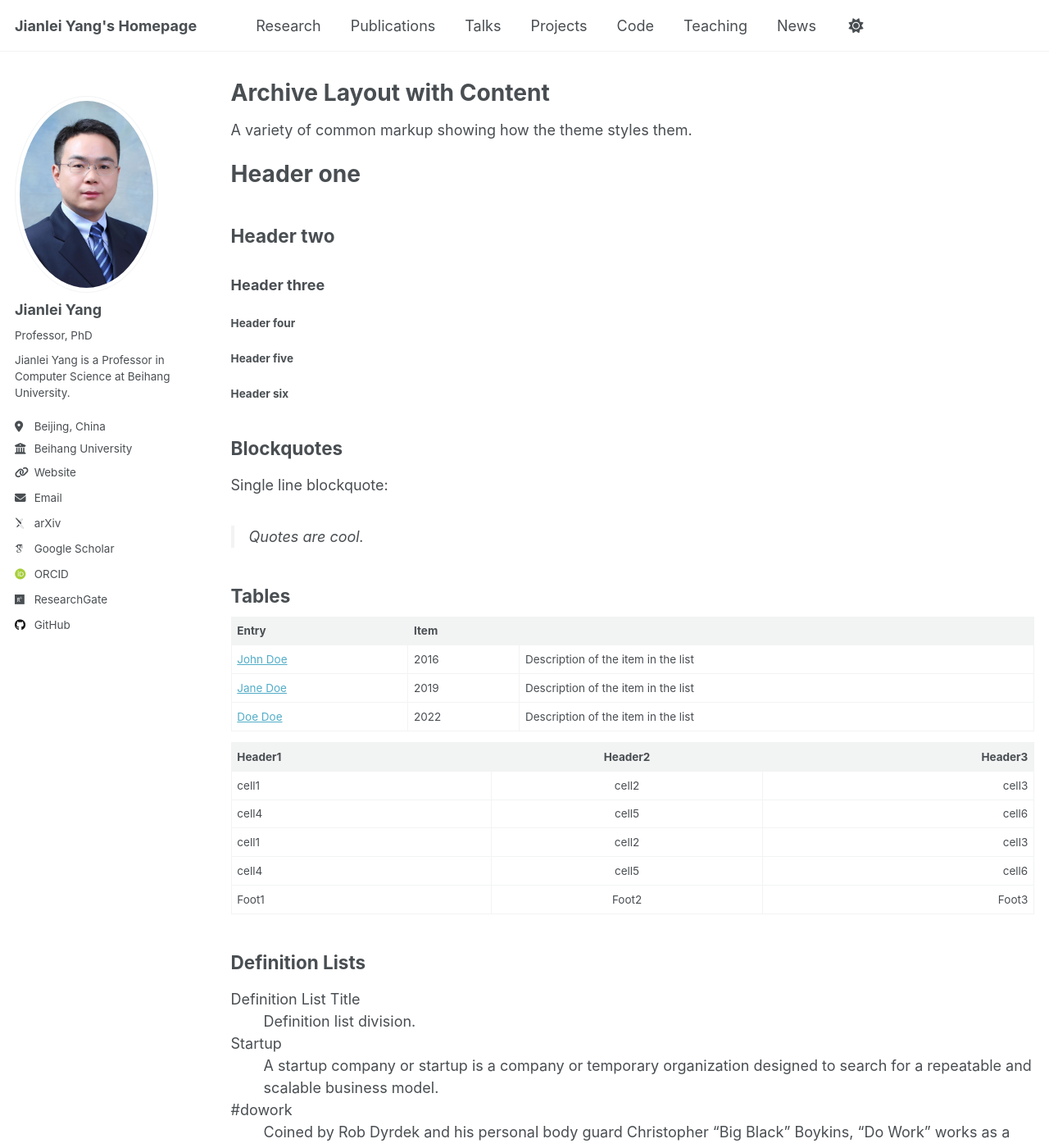
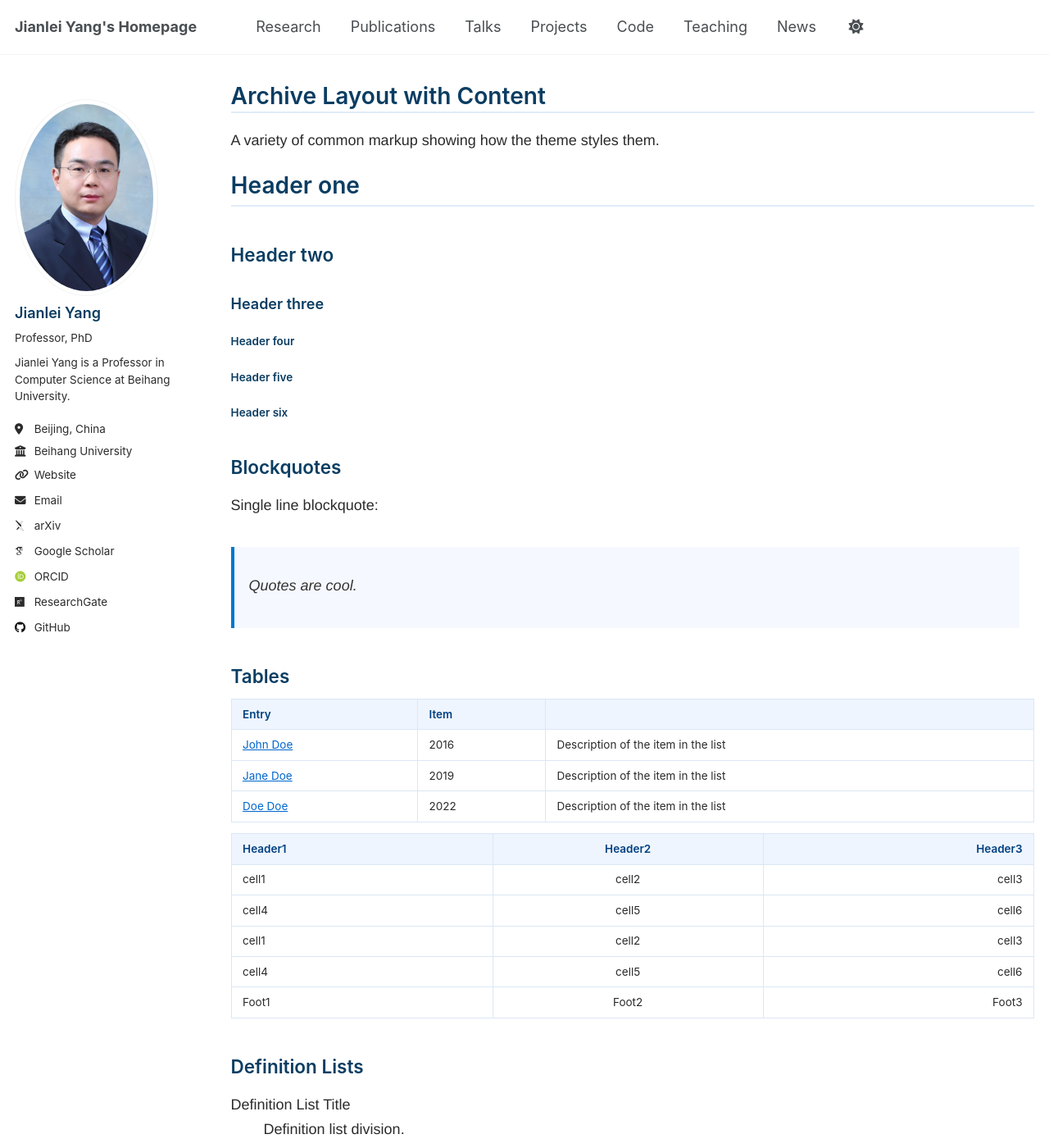
Before and after one commit to dogrush/dogrush.github.io, a Jekyll site: the page built from _pages/archive-layout-with-content.md, in a window 1280 px wide and 1400 px high. Shown: the whole window at 82% size. Built offline with Jekyll 4.4.1, drawn with Linux system fonts in a browser that asks for light colours; some web fonts are replaced; a script that is not in the unit is left out.

Commit message:
update 2 files

```diff
--- /dev/null
+++ b/_sass/_custom.scss
@@ -0,0 +1,139 @@
+/* =====================================================
+   AcademicPages Custom Theme - "Academic Blue"
+   Designed for a clean, professional academic appearance
+   ===================================================== */
+
+/* === 基础文字与背景 === */
+body {
+  color: #2b2b2b; /* 正文字体颜色 */
+  background-color: #ffffff;
+  font-family: "Helvetica Neue", "Segoe UI", "Roboto", "Noto Sans", sans-serif;
+  line-height: 1.7;
+}
+
+/* === 标题颜色与层级感 === */
+h1, h2, h3, h4, h5, h6 {
+  color: #0a3d62; /* 深蓝标题 */
+  font-weight: 600;
+}
+
+h1 {
+  border-bottom: 2px solid #e0ecf8;
+  padding-bottom: 0.2em;
+}
+
+/* === 链接样式 === */
+a {
+  color: #0066cc;
+  text-decoration: none;
+  transition: color 0.2s ease-in-out, border-bottom 0.2s ease-in-out;
+}
+
+a:hover, a:focus {
+  color: #004c99;
+  border-bottom: 1px solid #004c99;
+  text-decoration: none;
+}
+
+/* === 导航栏（顶部菜单） === */
+.navbar,
+.site-header,
+.site-nav {
+  background-color: #f8fbff;
+  border-bottom: 1px solid #dce9f9;
+}
+
+.navbar a,
+.site-nav a {
+  color: #004080 !important;
+  font-weight: 500;
+}
+
+.navbar a:hover,
+.site-nav a:hover {
+  color: #007bff !important;
+}
+
+/* === 页脚 === */
+.site-footer {
+  background-color: #f5f9ff;
+  color: #666666;
+  border-top: 1px solid #d8e6f8;
+}
+
+.site-footer a {
+  color: #0056b3;
+}
+
+.site-footer a:hover {
+  color: #003d80;
+}
+
+/* === 文章区块 === */
+.post, .page-content {
+  background: #ffffff;
+  border-radius: 10px;
+  box-shadow: 0 0 8px rgba(0, 64, 128, 0.08);
+  padding: 1.8rem;
+  margin-bottom: 2rem;
+}
+
+/* === 引用块 === */
+blockquote {
+  border-left: 4px solid #0077cc;
+  background: #f5f9ff;
+  padding: 0.75em 1em;
+  color: #333;
+  font-style: italic;
+}
+
+/* === 表格样式 === */
+table {
+  border-collapse: collapse;
+  width: 100%;
+  margin: 1em 0;
+}
+
+th, td {
+  border: 1px solid #dbe7f5;
+  padding: 0.5em 1em;
+}
+
+th {
+  background-color: #eef5ff;
+  color: #004080;
+  font-weight: 600;
+}
+
+/* === 按钮样式（用于项目/Publication链接） === */
+.btn, .button {
+  background-color: #0077cc;
+  color: #fff !important;
+  border-radius: 6px;
+  padding: 0.4em 0.9em;
+  font-size: 0.95em;
+  transition: background-color 0.2s ease-in-out;
+}
+
+.btn:hover, .button:hover {
+  background-color: #005fa3;
+}
+
+/* === 图片与标题区 === */
+img {
+  border-radius: 6px;
+}
+
+.page__title {
+  color: #0a3d62;
+  font-weight: 600;
+}
+
+/* === 代码高亮（蓝色调） === */
+pre, code {
+  background-color: #f0f7ff;
+  color: #003366;
+  border-radius: 5px;
+  padding: 0.2em 0.4em;
+  font-family: "Courier New", monospace;
+}
--- a/assets/css/main.scss
+++ b/assets/css/main.scss
@@ -41,3 +41,5 @@
     "vendor/font-awesome/solid",
     "vendor/font-awesome/brands"
 ;
+
+@import "custom";
```
